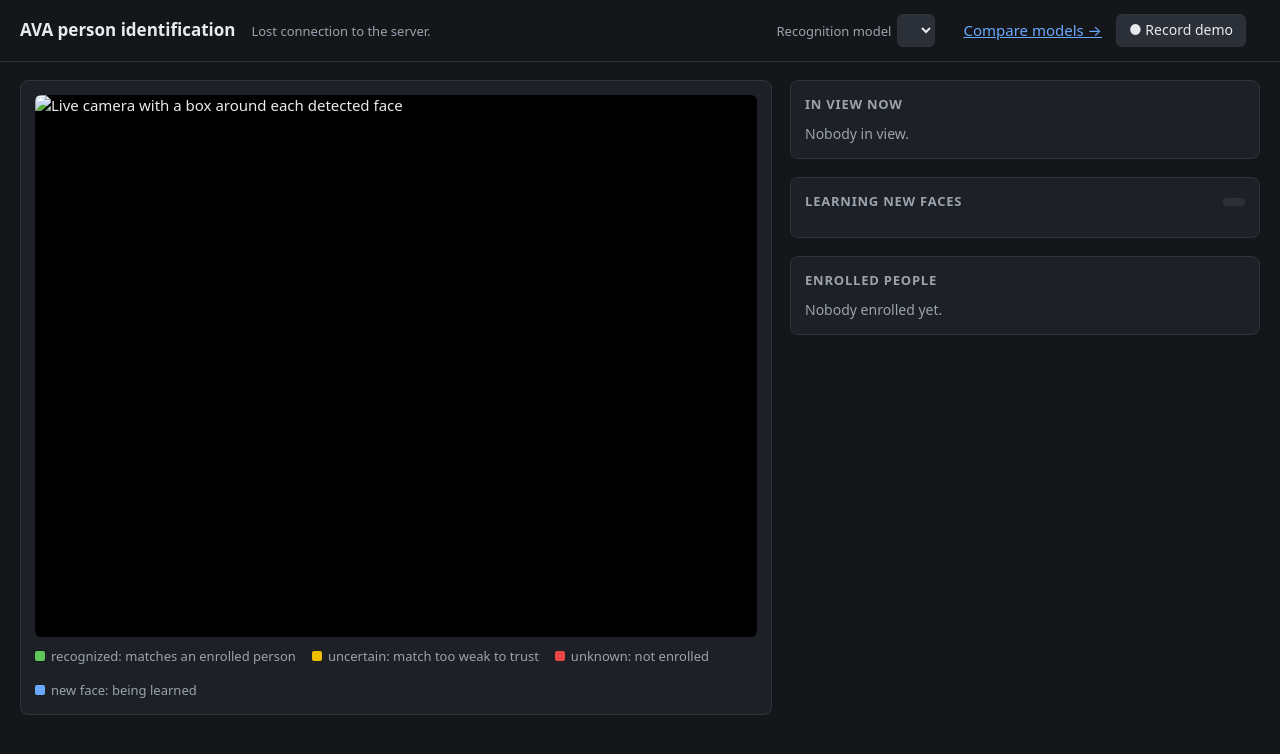
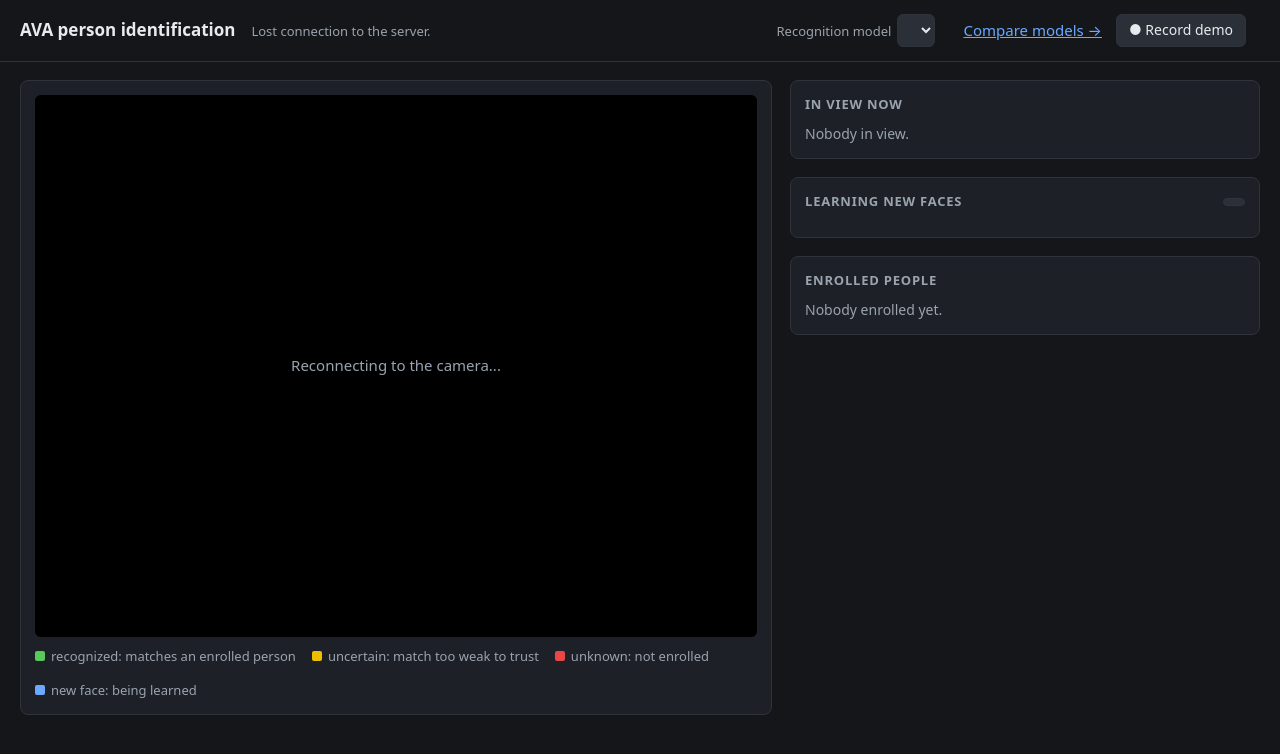
Before and after one commit to M22-creator/person-identification, a plain HTML site: page person_id/web/index.html in a window 1280 px wide. Drawn offline with Linux system fonts and the light colour scheme; no server answers.

Commit message:
Web view: reconnect the live video by itself
The page showed the MJPEG stream with a plain <img>, which never reconnects:
after a server restart or a network hiccup the video froze while the side
lists kept updating. Read the stream with fetch() into a canvas instead, drop
frames rather than queue delay, and reconnect when no frame arrives for 3 s.

Co-Authored-By: Claude Opus 5.5 <noreply@anthropic.com>

```diff
--- a/person_id/web/index.html
+++ b/person_id/web/index.html
@@ -23,7 +23,11 @@
   @media (max-width: 860px) { main { grid-template-columns: 1fr; } }
   .panel { background: var(--panel); border: 1px solid var(--line); border-radius: 8px; padding: 14px; }
   .side { display: flex; flex-direction: column; gap: 18px; }
-  #video { width: 100%; display: block; border-radius: 6px; background: #000; aspect-ratio: 4 / 3; object-fit: contain; }
+  .videobox { position: relative; }
+  #video { width: 100%; height: auto; display: block; border-radius: 6px; background: #000; aspect-ratio: 4 / 3; object-fit: contain; }
+  .videonote { position: absolute; inset: 0; display: flex; align-items: center; justify-content: center;
+               color: var(--dim); font-size: 15px; background: rgba(0, 0, 0, .55); border-radius: 6px; }
+  .videonote[hidden] { display: none; }
   .banner { margin: 0 0 12px; padding: 9px 12px; border-radius: 6px; font-size: 14px;
             border: 1px solid var(--warn); color: var(--warn); }
   .banner.err { border-color: var(--bad); color: #ff8d8d; }
@@ -112,7 +116,10 @@
     <p class="banner err" id="error" hidden></p>
     <p class="banner" id="dummy" hidden>The "dummy" identifier is active, so no face will ever be detected.
       Pick another recognition model at the top of the page.</p>
-    <img id="video" src="/stream.mjpg" alt="Live camera with a box around each detected face">
+    <div class="videobox">
+      <canvas id="video" width="640" height="480" role="img" aria-label="Live camera with a box around each detected face"></canvas>
+      <div class="videonote" id="videonote" role="status">Connecting to the camera...</div>
+    </div>
     <div class="legend">
       <span><span class="dot" style="background:var(--ok)"></span>recognized: matches an enrolled person</span>
       <span><span class="dot" style="background:var(--warn)"></span>uncertain: match too weak to trust</span>
@@ -354,6 +361,62 @@ $("rec").onclick = async () => {
   show(); recTimer = setInterval(show, 500);
 };
 
+// ---- live video: read the MJPEG stream ourselves, so a dropped connection (server restart,
+// network hiccup) is noticed and reconnected instead of freezing on the last frame ----
+const canvas = $("video"), ctx2d = canvas.getContext("2d");
+let lastFrameAt = 0, connectedAt = 0, framesDrawn = 0, streamCtrl = null, drawing = false;
+const indexOf = (buf, pat, from = 0) => {
+  outer: for (let i = from; i <= buf.length - pat.length; i++) {
+    for (let j = 0; j < pat.length; j++) if (buf[i + j] !== pat[j]) continue outer;
+    return i;
+  }
+  return -1;
+};
+const CRLF2 = [13, 10, 13, 10];
+async function drawFrame(jpeg) {
+  if (drawing) return;  // still decoding the previous frame: drop this one, never queue up delay
+  drawing = true;
+  try {
+    const bmp = await createImageBitmap(new Blob([jpeg], {type: "image/jpeg"}));
+    if (canvas.width !== bmp.width || canvas.height !== bmp.height) { canvas.width = bmp.width; canvas.height = bmp.height; }
+    ctx2d.drawImage(bmp, 0, 0); bmp.close();
+    lastFrameAt = Date.now(); framesDrawn++; $("videonote").hidden = true;
+  } catch (e) { /* a corrupt frame: skip it */ } finally { drawing = false; }
+}
+async function runStream() {
+  for (;;) {
+    streamCtrl = new AbortController(); connectedAt = Date.now(); lastFrameAt = 0;
+    try {
+      const r = await fetch("/stream.mjpg", {signal: streamCtrl.signal, cache: "no-store"});
+      const reader = r.body.getReader();
+      let buf = new Uint8Array(0);
+      for (;;) {
+        const {value, done} = await reader.read();
+        if (done) break;
+        const merged = new Uint8Array(buf.length + value.length); merged.set(buf); merged.set(value, buf.length); buf = merged;
+        for (;;) {  // parts look like: --frame\r\nContent-Type: image/jpeg\r\nContent-Length: N\r\n\r\n<N bytes>\r\n
+          const h = indexOf(buf, CRLF2);
+          if (h < 0) break;
+          const m = /Content-Length:\s*(\d+)/i.exec(new TextDecoder().decode(buf.subarray(0, h)));
+          if (!m) { buf = buf.slice(h + 4); continue; }
+          const start = h + 4, len = Number(m[1]);
+          if (buf.length < start + len) break;
+          drawFrame(buf.slice(start, start + len));
+          buf = buf.slice(start + len + 2);
+        }
+      }
+    } catch (e) { /* aborted by the watchdog or the connection dropped */ }
+    $("videonote").hidden = false; $("videonote").textContent = "Reconnecting to the camera...";
+    await new Promise(res => setTimeout(res, 1000));
+  }
+}
+setInterval(() => {  // watchdog: no frame for 3 s (or none at all 5 s after connecting) -> reconnect
+  const now = Date.now();
+  const stalled = lastFrameAt ? now - lastFrameAt > 3000 : connectedAt && now - connectedAt > 5000;
+  if (stalled && streamCtrl) streamCtrl.abort();
+}, 1000);
+runStream();
+
 async function tick() {
   try {
     const s = await (await fetch("/api/state")).json();
```
